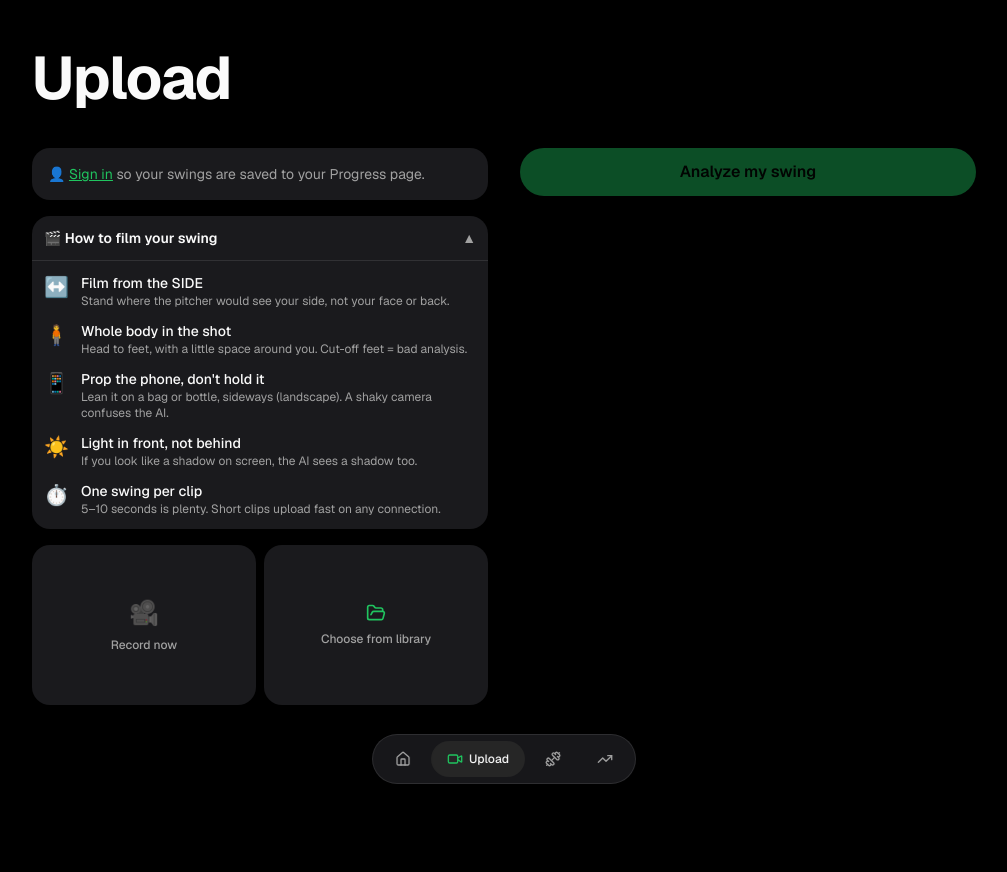
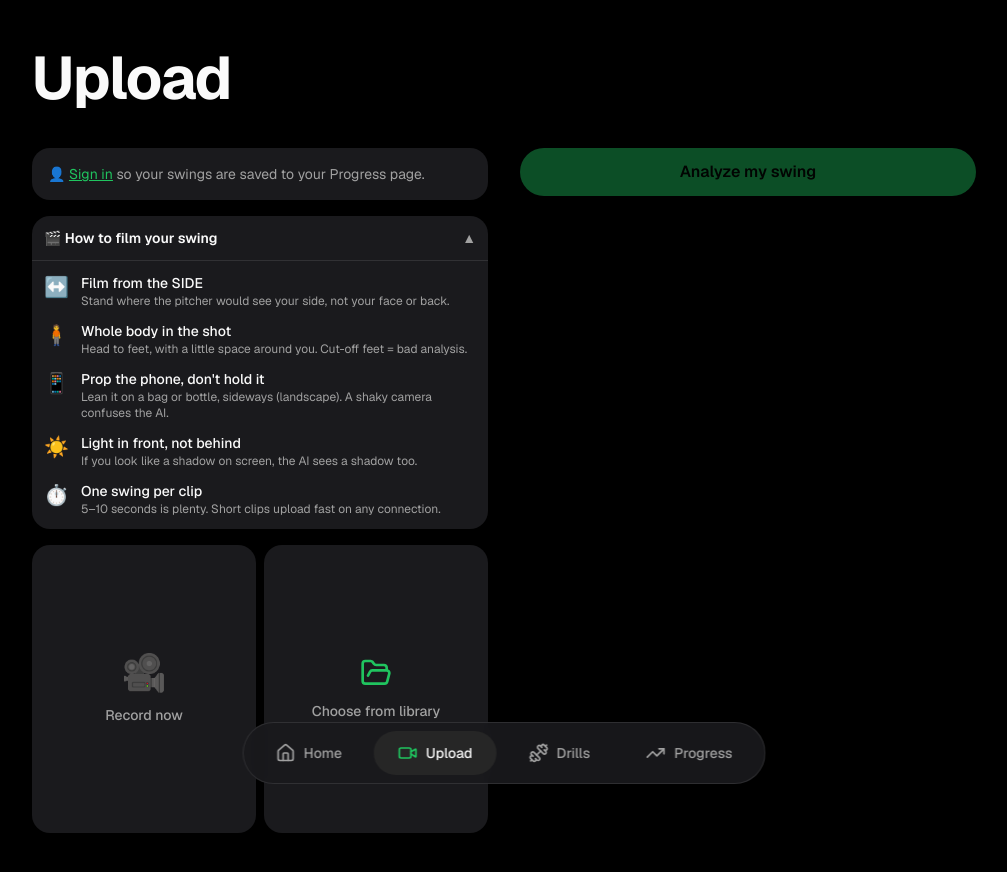
Before and after one commit to ishantr18/sandlot, a Next.js app in the folder app/: page /upload in a window 1280 px wide. Shown: the top 872 px of the page, without its empty margins (136-1143 px from the left). Before the commit the page ends 833 px from the top, so only its background shows below. Built offline with nearby package versions, Linux system fonts and the light colour scheme; no server answers.

Commit message:
Bigger record/library tiles; nav dock stretched with full labels
Co-Authored-By: Claude Fable 5 <noreply@anthropic.com>

```diff
--- a/app/src/app/upload/page.tsx
+++ b/app/src/app/upload/page.tsx
@@ -125,9 +125,9 @@ export default function UploadPage() {
           <VideoRecorder onRecorded={acceptFile} />
           <button
             onClick={() => inputRef.current?.click()}
-            className="flex h-40 flex-col items-center justify-center gap-2 rounded-2xl bg-card text-xs font-medium"
+            className="flex h-56 flex-col items-center justify-center gap-3 rounded-2xl bg-card text-sm font-medium transition-colors hover:bg-secondary lg:h-72"
           >
-            <FolderOpen className="h-5 w-5 text-primary" />
+            <FolderOpen className="h-8 w-8 text-primary" />
             <span className="px-2 text-muted-foreground">
               {file ? file.name : "Choose from library"}
             </span>
--- a/app/src/components/Nav.tsx
+++ b/app/src/components/Nav.tsx
@@ -16,7 +16,7 @@ const tabs = [
 export default function Nav() {
   const pathname = usePathname();
   return (
-    <nav className="fixed bottom-4 left-1/2 z-50 flex -translate-x-1/2 items-center gap-1 rounded-full border border-border bg-card/90 p-1.5 backdrop-blur">
+    <nav className="fixed bottom-4 left-1/2 z-50 flex -translate-x-1/2 items-center gap-2 rounded-full border border-border bg-card/90 p-2 backdrop-blur">
       {tabs.map((t) => {
         const active = t.href === "/" ? pathname === "/" : pathname.startsWith(t.href);
         const Icon = t.icon;
@@ -24,12 +24,12 @@ export default function Nav() {
           <Link
             key={t.href}
             href={t.href}
-            className={`flex items-center gap-1.5 rounded-full px-4 py-2.5 text-xs font-medium transition-colors ${
-              active ? "bg-secondary text-foreground" : "text-muted-foreground"
+            className={`flex items-center gap-2 rounded-full px-6 py-3 text-sm font-medium transition-colors ${
+              active ? "bg-secondary text-foreground" : "text-muted-foreground hover:text-foreground"
             }`}
           >
-            <Icon className={`h-4 w-4 ${active ? "text-primary" : ""}`} />
-            {active && t.label}
+            <Icon className={`h-5 w-5 ${active ? "text-primary" : ""}`} />
+            <span className={active ? "" : "hidden sm:inline"}>{t.label}</span>
           </Link>
         );
       })}
--- a/app/src/components/VideoRecorder.tsx
+++ b/app/src/components/VideoRecorder.tsx
@@ -168,9 +168,9 @@ export default function VideoRecorder({
       <div>
         <button
           onClick={openCamera}
-          className="flex h-40 w-full flex-col items-center justify-center gap-2 rounded-2xl bg-card text-xs font-medium"
+          className="flex h-56 w-full flex-col items-center justify-center gap-3 rounded-2xl bg-card text-sm font-medium transition-colors hover:bg-secondary lg:h-72"
         >
-          <span className="text-2xl">🎥</span>
+          <span className="text-4xl">🎥</span>
           <span className="text-muted-foreground">Record now</span>
         </button>
         {error && <p className="mt-2 text-xs text-destructive">{error}</p>}
```
